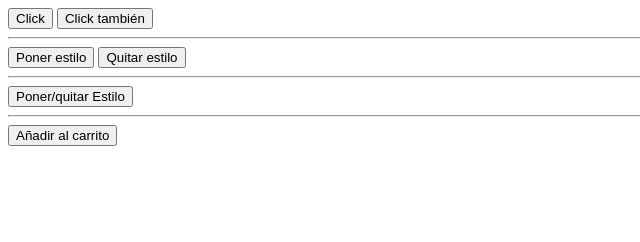
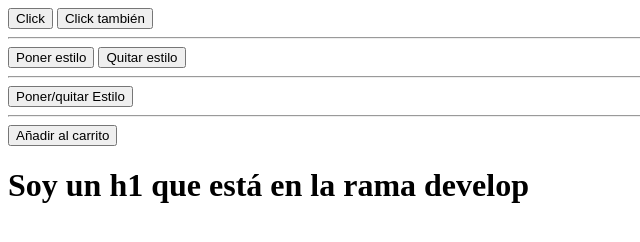
Before and after one commit to AndresEstebanPatino/intro-eventos-js, a plain HTML site: page index.html in a window 1280 px wide. Shown: the whole page, without its empty margins (0-640 px from the left). Drawn offline with Linux system fonts and the light colour scheme.

Commit message:
Creando ejemplo de gitflow con un h1

```diff
--- a/index.html
+++ b/index.html
@@ -25,6 +25,7 @@
     <hr>
     <button id="añadir-al-carrito">Añadir al carrito</button>
     <div id="textos"></div>
+    <h1>Soy un h1 que está en la rama develop</h1>
 
     <script src="script.js"></script>
 </body>
```
